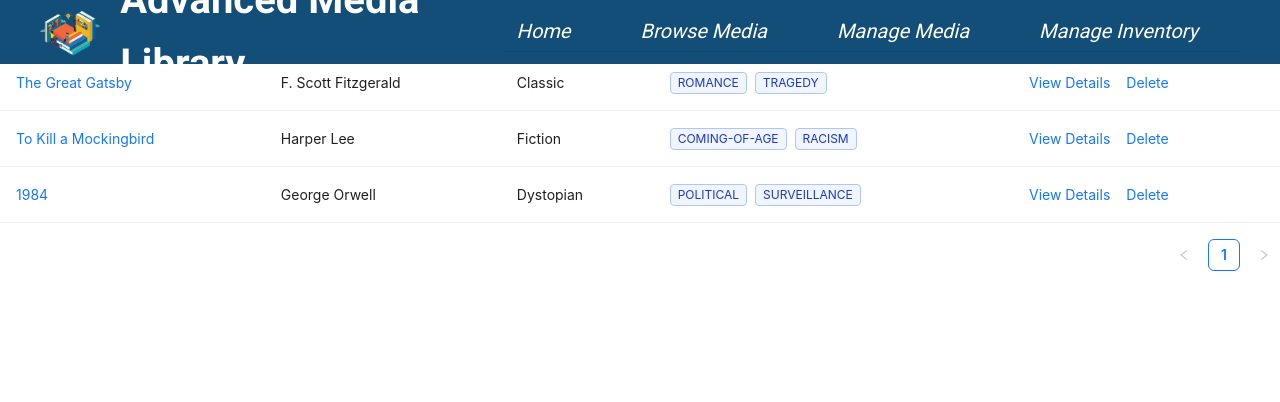
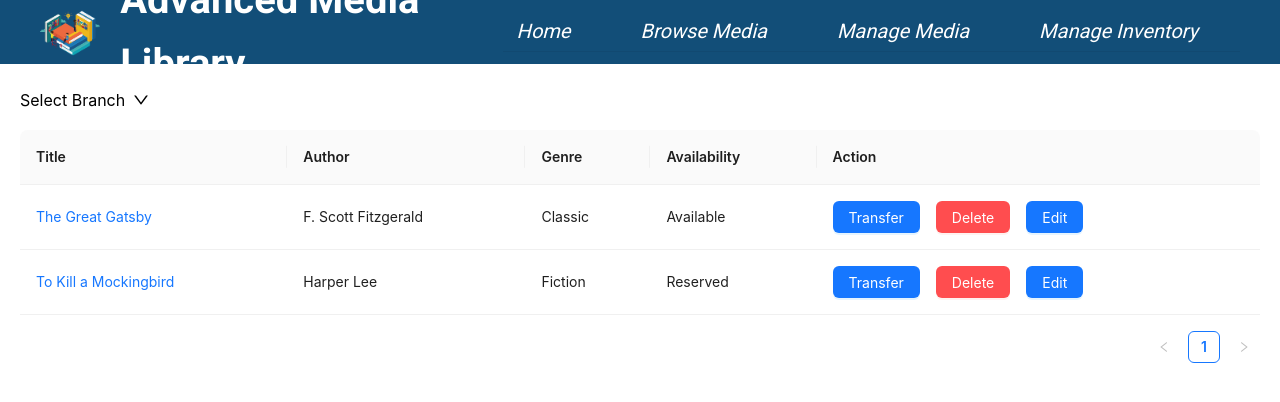
Before and after one commit to musicjoe12/Group30AML, a React (Create React App) app in the folder libary-management-system/: page /manage-inventory in a window 1280 px wide. Shown: the top 402 px of the page. Built offline with nearby package versions, Linux system fonts and the light colour scheme.

Commit message:
Updated managinventory to include availability and branch selector

```diff
--- a/libary-management-system/src/Pages/ManageInventory.js
+++ b/libary-management-system/src/Pages/ManageInventory.js
@@ -1,6 +1,8 @@
-import React from 'react';
-import { Space, Table, Tag } from 'antd';
+import React, { useState } from 'react';
+import { DownOutlined } from '@ant-design/icons';
+import { Dropdown, Space, Table, Button } from 'antd';
 
+// Table Columns
 const columns = [
   {
     title: 'Title',
@@ -19,61 +21,109 @@ const columns = [
     key: 'genre',
   },
   {
-    title: 'Tags',
-    key: 'tags',
-    dataIndex: 'tags',
-    render: (_, { tags }) => (
-      <>
-        {tags.map((tag) => {
-          let color = tag.length > 5 ? 'geekblue' : 'green';
-          if (tag === 'loser') {
-            color = 'volcano';
-          }
-          return (
-            <Tag color={color} key={tag}>
-              {tag.toUpperCase()}
-            </Tag>
-          );
-        })}
-      </>
-    ),
+    title: 'Availability',
+    key: 'availability',
+    dataIndex: 'availability',
+    render: (available) => (available ? 'Available' : 'Reserved'),
   },
   {
     title: 'Action',
     key: 'action',
     render: (_, record) => (
       <Space size="middle">
-        <a>View Details</a>
-        <a>Delete</a>
+        <Button type="primary" onClick={() => console.log(`Transfer: ${record.title}`)}>
+          Transfer
+        </Button>
+        <Button type="primary" danger onClick={() => console.log(`Delete: ${record.title}`)}>
+          Delete
+        </Button>
+        <Button type="primary" onClick={() => console.log(`Edit: ${record.title}`)}>
+          Edit
+        </Button>
       </Space>
     ),
   },
 ];
 
-const data = [
+// Data for Branches
+const branchData = {
+  branch1: [
     {
       key: '1',
       title: 'The Great Gatsby',
       author: 'F. Scott Fitzgerald',
       genre: 'Classic',
-    tags: ['romance', 'tragedy'],
+      availability: true,
     },
     {
       key: '2',
       title: 'To Kill a Mockingbird',
       author: 'Harper Lee',
       genre: 'Fiction',
-    tags: ['coming-of-age', 'racism'],
+      availability: false,
     },
+  ],
+  branch2: [
     {
-    key: '3',
+      key: '1',
       title: '1984',
       author: 'George Orwell',
       genre: 'Dystopian',
-    tags: ['political', 'surveillance'],
+      availability: true,
+    },
+    {
+      key: '2',
+      title: 'Brave New World',
+      author: 'Aldous Huxley',
+      genre: 'Science Fiction',
+      availability: true,
+    },
+  ],
+};
+
+// Dropdown Items for Branches
+const items = [
+  {
+    key: 'branch1',
+    label: 'Branch 1',
+  },
+  {
+    key: 'branch2',
+    label: 'Branch 2',
   },
 ];
 
-const ManageInventory = () => <Table columns={columns} dataSource={data} />;
+const ManageInventory = () => {
+  const [selectedBranch, setSelectedBranch] = useState('branch1'); // Default branch
+
+  // Handle menu selection
+  const handleMenuClick = ({ key }) => {
+    setSelectedBranch(key);
+  };
+
+  return (
+    <div style={{ padding: '20px', marginTop: '70px' }}>
+      {/* Dropdown Menu */}
+      <Dropdown
+        menu={{
+          items,
+          onClick: handleMenuClick,
+        }}
+      >
+        <a onClick={(e) => e.preventDefault()}>
+          <Space>
+            Select Branch
+            <DownOutlined />
+          </Space>
+        </a>
+      </Dropdown>
+
+      {/* Table */}
+      <div style={{ marginTop: '20px' }}>
+        <Table columns={columns} dataSource={branchData[selectedBranch]} />
+      </div>
+    </div>
+  );
+};
 
 export default ManageInventory;
```
Lines whose indentation alone changed are shown as unchanged.
